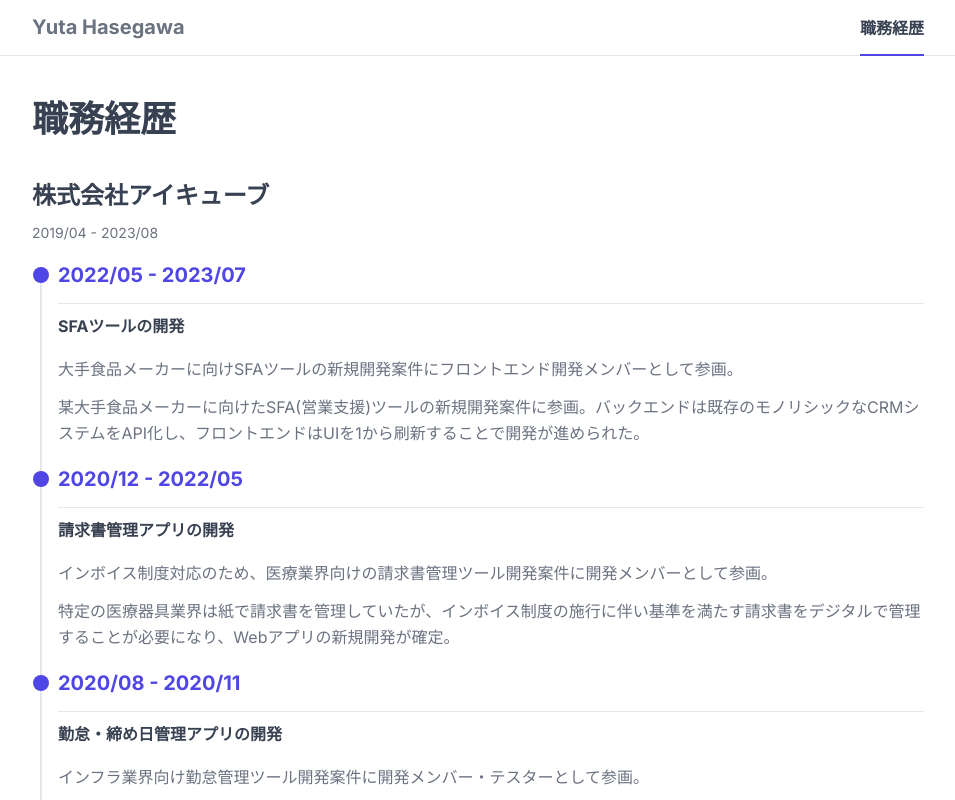
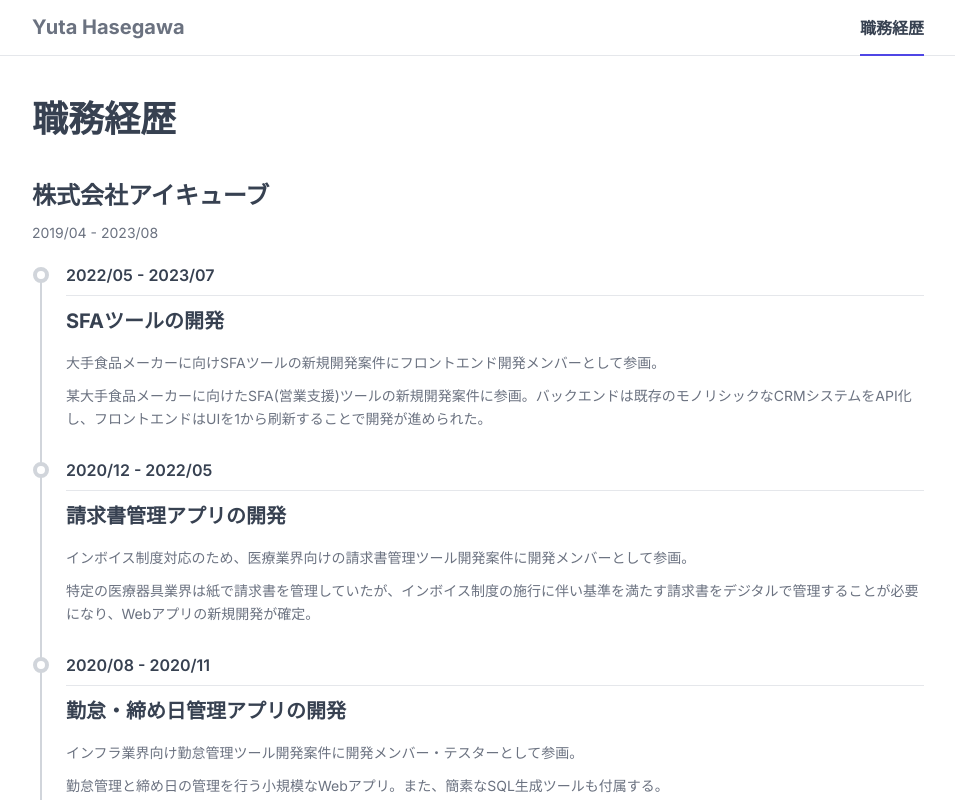
Before and after one commit to yha-1228/portfolio, a Next.js app: page /experience in a window 1280 px wide. Shown: the top 800 px of the page, without its empty margins (162-1117 px from the left). Built offline with nearby package versions, Linux system fonts and the light colour scheme.

Commit message:
feat(timeline): ドットをドーナツ型に・無色化

```diff
--- a/src/components/ui/timeline.tsx
+++ b/src/components/ui/timeline.tsx
@@ -1,4 +1,3 @@
-import { BsFillCircleFill } from 'react-icons/bs';
 import resolveConfig from 'tailwindcss/resolveConfig';
 import clsx from '@/utils/css/clsx';
 import { px } from '@/utils/css/unit';
@@ -30,13 +29,13 @@ export default function Timeline({ items }: TimelineProps) {
         )}
         style={createStyleAttr({
           '--dot-size': px(16),
-          '--space-between-content': theme?.spacing?.[4],
+          '--space-between-content': theme?.spacing?.[6],
         })}
       >
         {spacer}
-        <ul className="flex-1 border-l-2 border-solid border-l-gray-light-200">
+        <ul className="flex-1 border-l-2 border-solid border-l-gray-light-300">
           {items.map((item) => (
-            <li key={item.heading} className="mb-8 flex last:mb-0">
+            <li key={item.heading} className="mb-10 flex last:mb-0">
               <div className="relative ml-[var(--space-between-content)] w-full">
                 <div
                   className={clsx(
@@ -44,15 +43,15 @@ export default function Timeline({ items }: TimelineProps) {
                     'left-[calc(-1*calc(var(--space-between-content)+calc(var(--dot-size)/2))-2px+1px)]',
                   )}
                 >
-                  <BsFillCircleFill className="h-[var(--dot-size)] w-[var(--dot-size)] text-primary-600" />
+                  <div className="h-[var(--dot-size)] w-[var(--dot-size)] rounded-full border-4 border-solid border-gray-light-300 bg-white" />
                 </div>
-                <div className="pointer-events-none absolute top-[-1.05rem] text-xl font-bold text-primary-600">
+                <div className="pointer-events-none absolute top-[-0.85rem] font-semibold">
                   {item.point}
                 </div>
-                <div className="mt-7 space-y-4 border-t border-solid border-t-gray-light-200 pt-2">
-                  <div className="font-bold">{item.heading}</div>
+                <div className="mt-5 border-t border-solid border-t-gray-light-200 pt-2">
+                  <div className="text-xl font-bold">{item.heading}</div>
                   <Show when={!!item.content}>
-                    <div className="space-y-3 leading-[1.65] text-gray-foreground-weak">
+                    <div className="mt-3 space-y-2.5 text-sm leading-[1.65] text-gray-foreground-weak">
                       {item.content}
                     </div>
                   </Show>
```
